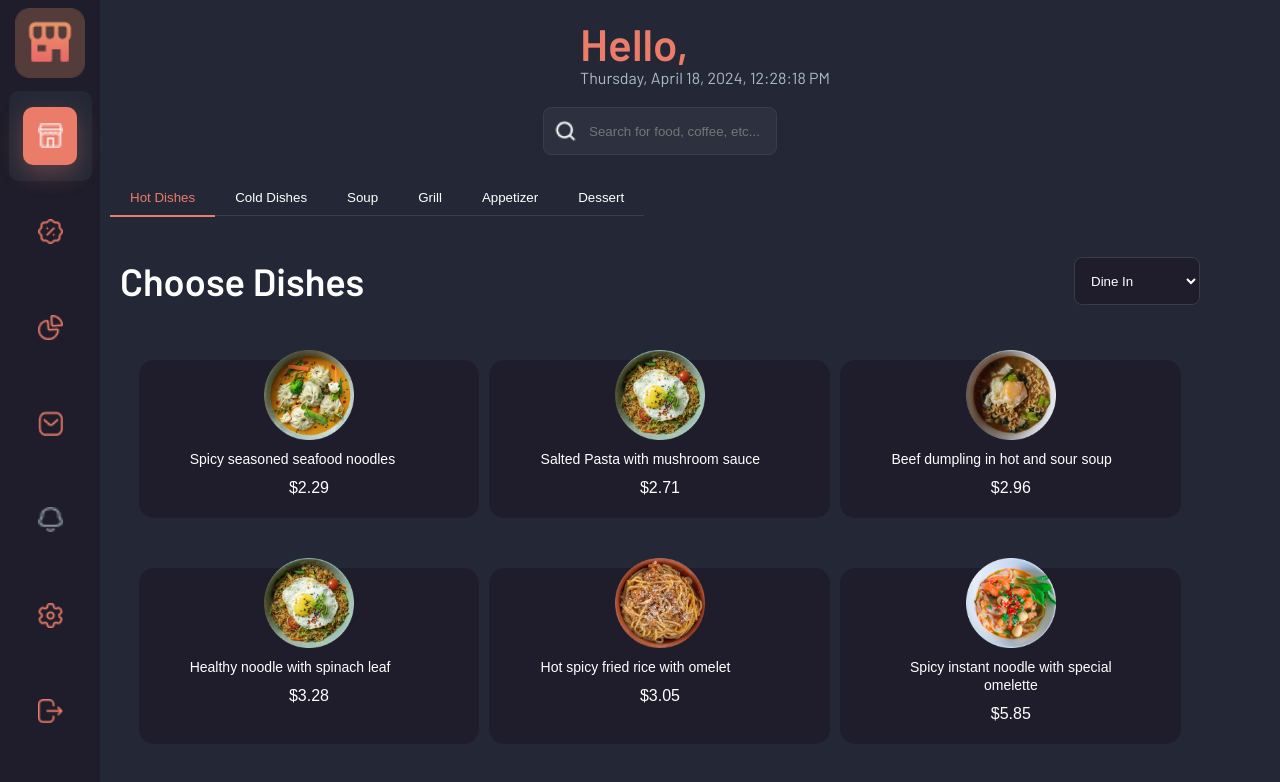
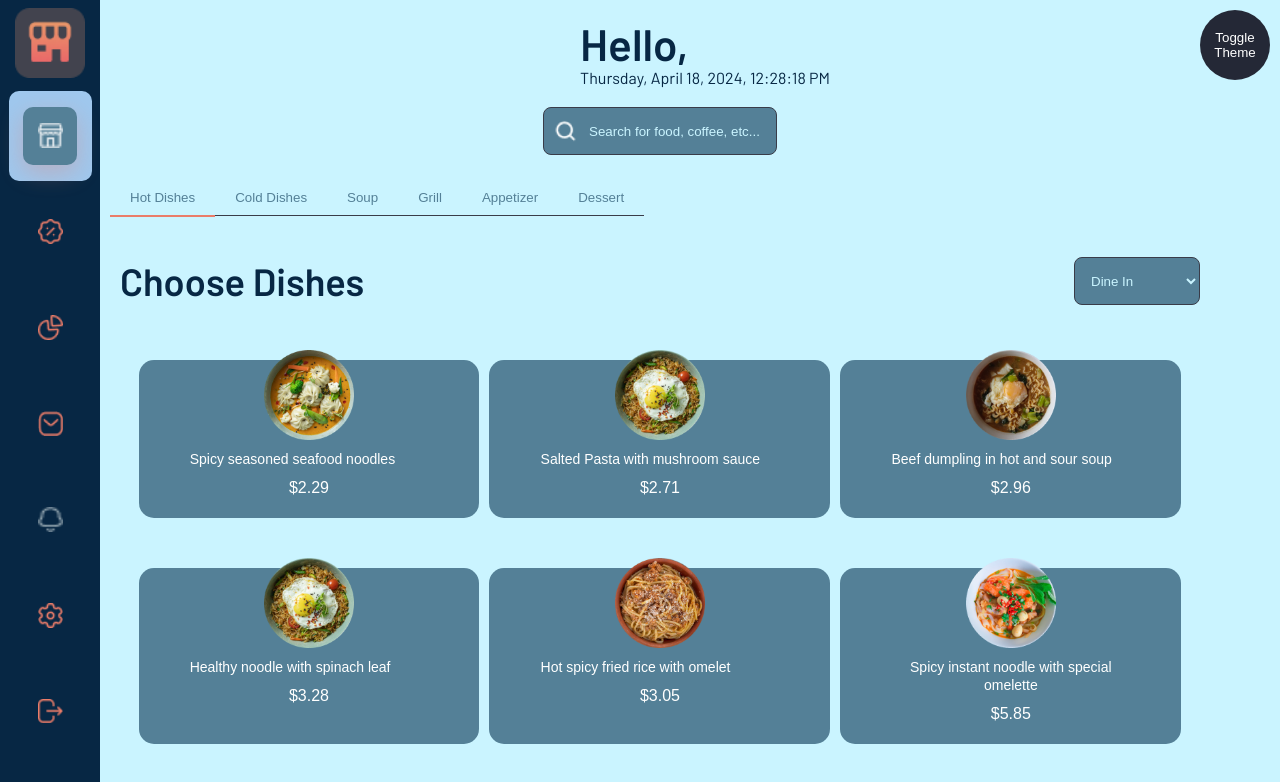
Before and after one commit to altugaltuner/food-order-altug, a React (Vite) app: page / in a window 1280 px wide. Shown: the top 782 px of the page. Built offline with nearby package versions, Linux system fonts and the light colour scheme; no server answers; the database is empty; sample sign-in values are in the browser's storage.

Commit message:
use-context

```diff
--- /dev/null
+++ b/src/components/Contexts/Context.jsx
@@ -0,0 +1,19 @@
+import React, { createContext, useContext, useState } from 'react';
+
+const ThemeContext = createContext();
+
+export const useTheme = () => useContext(ThemeContext);
+
+export const ThemeProvider = ({ children }) => {
+    const [theme, setTheme] = useState('light'); // 'light' varsayılan tema
+
+    const toggleTheme = () => {
+        setTheme((prevTheme) => (prevTheme === 'light' ? 'dark' : 'light'));
+    };
+
+    return (
+        <ThemeContext.Provider value={{ theme, toggleTheme }}>
+            {children}
+        </ThemeContext.Provider>
+    );
+};
--- a/src/pages/HomePage/HomePage.jsx
+++ b/src/pages/HomePage/HomePage.jsx
@@ -2,12 +2,16 @@ import React, { useState } from "react";
 import "./HomePage.scss";
 import { useAuth } from "../../components/AuthProvider";
 import OrderPaymentPage from "../../components/OrderPaymentPage/OrderPaymentPage";
-
 import Navbar from "../../components/Navbar/Navbar";
 import DishesMenu from "../../components/DishesMenu/DishesMenu";
 import OrderConfirmation from "../../components/OrderConfirmation/OrderConfirmation";
 
+import { useTheme } from "../../components/Contexts/Context";
+
 function HomePage() {
+
+  const { theme, toggleTheme } = useTheme();
+
   const auth = useAuth(); // auth'u const {fireStoreUser} = useAuth() şeklinde alırsanız user bilgilerine ulaşabilirsiniz
 
   const [orders, setOrders] = useState([]);
@@ -51,7 +55,7 @@ function HomePage() {
   };
 
   return (
-    <div className="mainRoot">
+    <div className={`mainRoot ${theme}`}>
       <Navbar />
       <DishesMenu addToOrder={handleAddToOrder} />
       <div className="new-div">
@@ -62,6 +66,7 @@ function HomePage() {
         />
         <OrderPaymentPage />
       </div>
+      <button className="toggle-btn-theme" onClick={toggleTheme}>Toggle Theme</button>
     </div>
   );
 }
--- a/src/pages/HomePage/HomePage.scss
+++ b/src/pages/HomePage/HomePage.scss
@@ -9,6 +9,243 @@
   background-color: $primary-bg;
   color: $font-color-white;
   font-family: "Barlow", sans-serif;
+  transition: 0.2s;
+
+  .toggle-btn-theme {
+    display: flex;
+    justify-content: center;
+    align-items: center;
+    position: fixed;
+    top: 10px;
+    right: 10px;
+    border: none;
+    width: 70px;
+    height: 70px;
+    border-radius: 50%;
+    color: $font-color-white;
+    cursor: pointer;
+    z-index: 1000;
+    transition: 0.2s;
+  }
+
+  &.light {
+    background-color: $font-color-light-blue-2;
+    color: $font-color-dark-blue;
+
+    .toggle-btn-theme {
+      background-color: #242836;
+    }
+
+    .mainnet-logo-second {
+      background-color: $font-color-dark-blue;
+
+      .single-nav {
+        background-color: $font-color-dark-blue;
+        color: $font-color-light-blue-2;
+
+        .inner-container-for-nav.active {
+          background-color: $font-color-blue;
+        }
+
+        .parent-inner-container-for-nav {
+          background-color: $font-color-dark-blue;
+          color: $font-color-light-blue-2;
+        }
+
+        .parent-inner-container-for-nav.active {
+          background-color: $font-color-light-blue;
+          color: $font-color-light-blue-2;
+        }
+      }
+    }
+
+    .Dishes-All {
+
+      .dish-name {
+        color: $font-color-white;
+      }
+
+      .dish-price {
+        color: $font-color-white;
+      }
+
+      .dish-card {
+        color: $font-color-dark-blue;
+        background-color: $font-color-blue;
+      }
+
+      .dishes-main {
+        .top-segment-for-dishes {
+          .dishes-title {
+            color: $font-color-dark-blue;
+          }
+
+          .options-for-dishes {
+            background-color: $font-color-blue;
+            color: $font-color-light-blue-2;
+          }
+        }
+      }
+
+      .category-tabs-dishes .category-tabs button {
+        color: $font-color-blue;
+      }
+
+      .username-and-search-segment {
+
+        .search-bar-of-dishes {
+          background-color: $font-color-blue;
+          color: $font-color-light-blue-2;
+        }
+
+        ::placeholder {
+          color: $font-color-light-blue-2;
+        }
+
+        .left-top-of-dishes {
+          .today-date {
+            color: $font-color-dark-blue;
+          }
+
+          .username-of-hello {
+            color: $font-color-dark-blue;
+
+            .username-of-hello-color {
+              color: $font-color-dark-blue;
+            }
+          }
+        }
+      }
+    }
+
+    .order-payment {
+      background-color: $font-color-blue;
+      color: $font-color-dark-blue;
+
+      .payment-methods-text {
+        color: $font-color-white;
+      }
+
+      .payment-head {
+        color: $font-color-white;
+      }
+
+      .payment-explanations {
+        color: $font-color-white;
+      }
+
+      .payment-form-area {
+
+        .only-labels-payment-form .payment-photo-options {
+          border: solid 1px #1a2124;
+        }
+
+        .cardholder-division-for-payment {
+
+          .card-text-for-order {
+            color: $font-color-white;
+          }
+
+          .buttons-payment-area {
+            .confirm-button-payment {
+              background-color: $font-color-dark-blue;
+              color: $font-color-light-blue-2;
+              border-color: $font-color-light-blue;
+              box-shadow: 0px 8px 24px 0px $font-color-light-blue;
+
+            }
+
+            .cancel-button-payment {
+              background-color: $font-color-dark-blue;
+              color: $font-color-light-blue-2;
+              border-color: $font-color-light-blue;
+            }
+          }
+
+          .full-width-input-names {
+            background-color: $font-color-light-blue-2;
+            color: $font-color-blue;
+          }
+
+          .double-form-type-payment {
+            .first-double-type-payment {
+              #order-types {
+                background-color: $font-color-light-blue-2;
+                color: $font-color-blue;
+              }
+
+              .half-width-input {
+                background-color: $font-color-light-blue-2;
+                color: $font-color-blue;
+              }
+
+              ::placeholder {
+                color: $font-color-blue;
+              }
+            }
+          }
+        }
+      }
+    }
+
+    .order-conff-main {
+      background-color: $font-color-blue;
+
+      .order-conf-body {
+        .conf-right-order-part {
+          .reset-button-conf {
+            border: 2px solid $font-color-dark-blue;
+            background-color: $font-color-light-blue-2;
+          }
+
+          .price-of-order-conf {
+            color: $font-color-white;
+          }
+        }
+
+        .conf-left-order-part {
+          .food-customer-note {
+            background-color: $font-color-light-blue-2;
+            color: $font-color-blue;
+          }
+        }
+
+        .conf-pic-and-name-and-price {
+          .total-piece-of-food {
+            background-color: $font-color-light-blue-2;
+            color: $font-color-blue;
+          }
+        }
+      }
+
+      .discount-subtotal-div {
+        .discount-subtotal-p {
+          color: $font-color-white;
+        }
+      }
+
+      .title-order-conf {
+        .part-of-title-conf {
+          .h1-order-conf {
+            color: $font-color-white;
+          }
+
+          .h3-order-conf {
+            color: $font-color-white;
+          }
+        }
+      }
+    }
+  }
+
+  &.dark {
+    background-color: $primary-bg;
+    color: $font-color-white;
+
+    .toggle-btn-theme {
+      background-color: $font-color-blue;
+    }
+  }
 
   .new-div {
     display: flex;
@@ -32,7 +269,7 @@
     display: flex;
     flex-direction: column;
   }
-}
+
 
   @media screen and (max-width: 950px) {
     .mainRoot {
@@ -69,3 +306,4 @@
       }
     }
   }
+}
--- a/src/styles/abstracts/_variables.scss
+++ b/src/styles/abstracts/_variables.scss
@@ -22,3 +22,8 @@ $dashboard-divs: #1F1D2B;
 $button-shadow: 0 8px 24px #eb7d6a32, 0 0 8px #EA7C69;
 
 $primary-font: "Barlow", sans-serif;
+
+$font-color-dark-blue: #072744;
+$font-color-blue: #548097;
+$font-color-light-blue: #9fc8ee;
+$font-color-light-blue-2: #CAF4FF;
```
Also changed, not shown: src/main.jsx (+10 -5 lines). Lines whose indentation alone changed are shown as unchanged.
